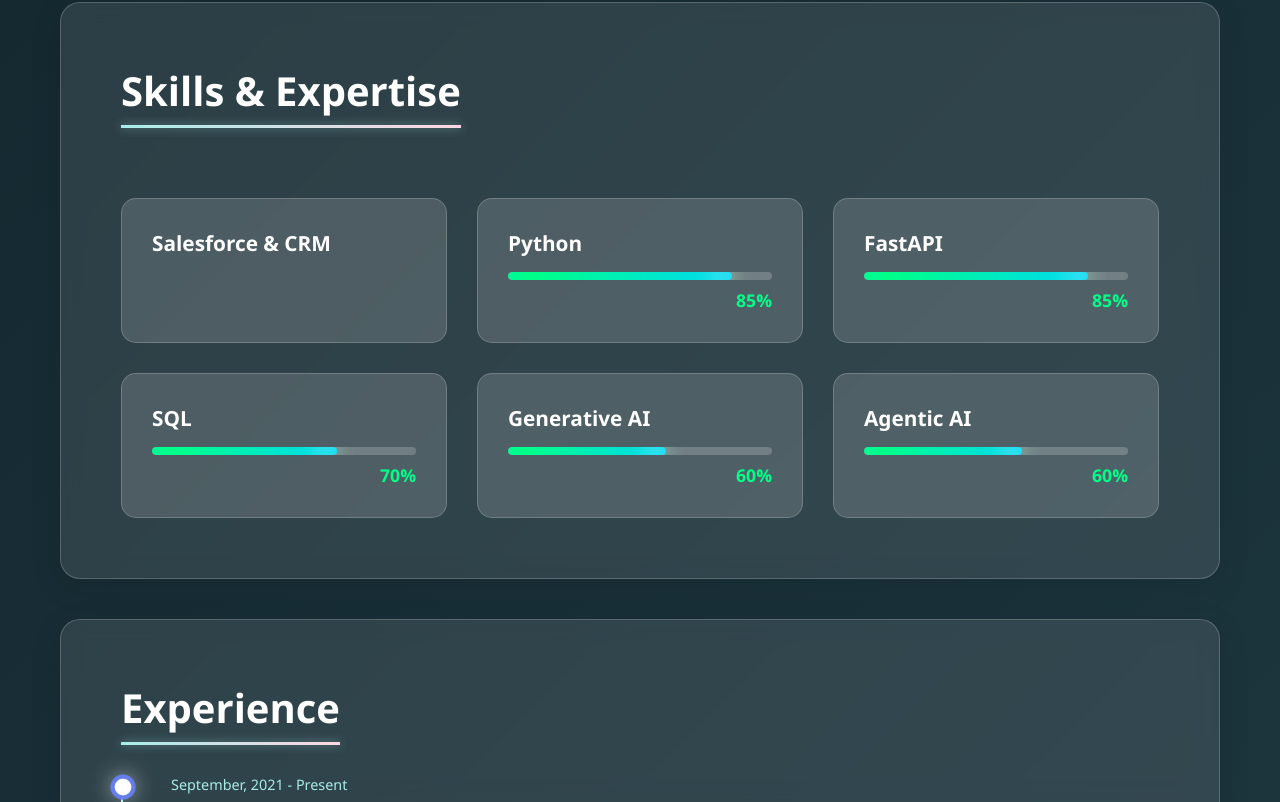
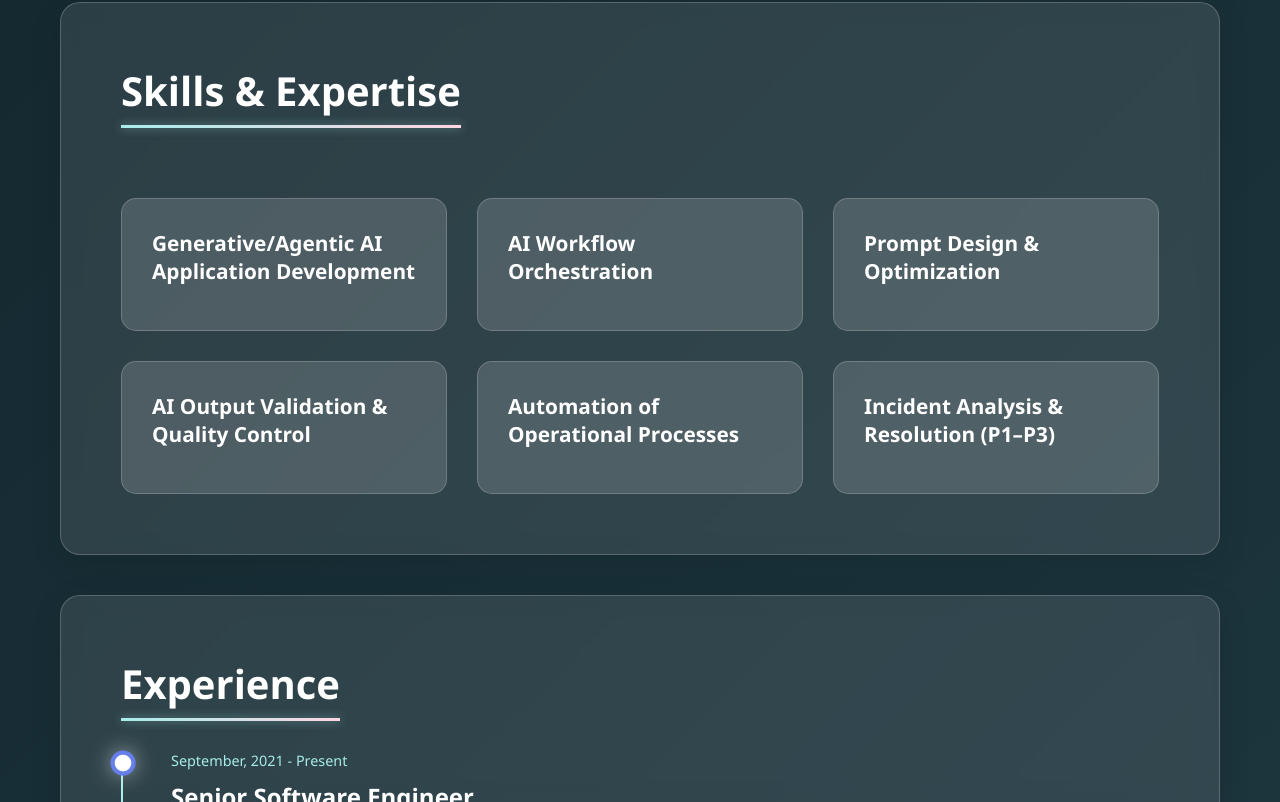
Before and after one commit to Shusovan/shusovan.github.io, a plain HTML site: page index.html in a window 1280 px wide. Shown: the part 1649-2451 px from the top of the page. Drawn offline with Linux system fonts and the light colour scheme.

Commit message:
Update index.html

```diff
--- a/index.html
+++ b/index.html
@@ -1277,46 +1277,46 @@
             <h2 class="section-title">Skills & Expertise</h2>
             <div class="skills-grid">
                 <div class="skill-card">
-                    <div class="skill-name">Salesforce & CRM</div>
+                    <div class="skill-name">Generative/Agentic AI Application Development</div>
                     <!--<div class="skill-bar">
                         <div class="skill-progress" style="--progress: 85%"></div>
                     </div>
                     <div class="skill-percentage">85%</div>-->
                 </div>
                 <div class="skill-card">
-                    <div class="skill-name">Python</div>
-                    <div class="skill-bar">
+                    <div class="skill-name">AI Workflow Orchestration</div>
+                    <!--<div class="skill-bar">
                         <div class="skill-progress" style="--progress: 85%"></div>
                     </div>
-                    <div class="skill-percentage">85%</div>
+                    <div class="skill-percentage">85%</div>-->
                 </div>
                 <div class="skill-card">
-                    <div class="skill-name">FastAPI</div>
-                    <div class="skill-bar">
+                    <div class="skill-name">Prompt Design & Optimization</div>
+                    <!--<div class="skill-bar">
                         <div class="skill-progress" style="--progress: 85%"></div>
                     </div>
-                    <div class="skill-percentage">85%</div>
+                    <div class="skill-percentage">85%</div>-->
                 </div>
                 <div class="skill-card">
-                    <div class="skill-name">SQL</div>
-                    <div class="skill-bar">
+                    <div class="skill-name">AI Output Validation & Quality Control</div>
+                    <!--<div class="skill-bar">
                         <div class="skill-progress" style="--progress: 70%"></div>
                     </div>
-                    <div class="skill-percentage">70%</div>
+                    <div class="skill-percentage">70%</div>-->
                 </div>
                 <div class="skill-card">
-                    <div class="skill-name">Generative AI</div>
-                    <div class="skill-bar">
+                    <div class="skill-name">Automation of Operational Processes</div>
+                    <!--<div class="skill-bar">
                         <div class="skill-progress" style="--progress: 60%"></div>
                     </div>
-                    <div class="skill-percentage">60%</div>
+                    <div class="skill-percentage">60%</div>-->
                 </div>
                 <div class="skill-card">
-                    <div class="skill-name">Agentic AI</div>
-                    <div class="skill-bar">
+                    <div class="skill-name">Incident Analysis & Resolution (P1–P3)</div>
+                    <!--<div class="skill-bar">
                         <div class="skill-progress" style="--progress: 60%"></div>
                     </div>
-                    <div class="skill-percentage">60%</div>
+                    <div class="skill-percentage">60%</div>-->
                 </div>
             </div>
         </section>
```
